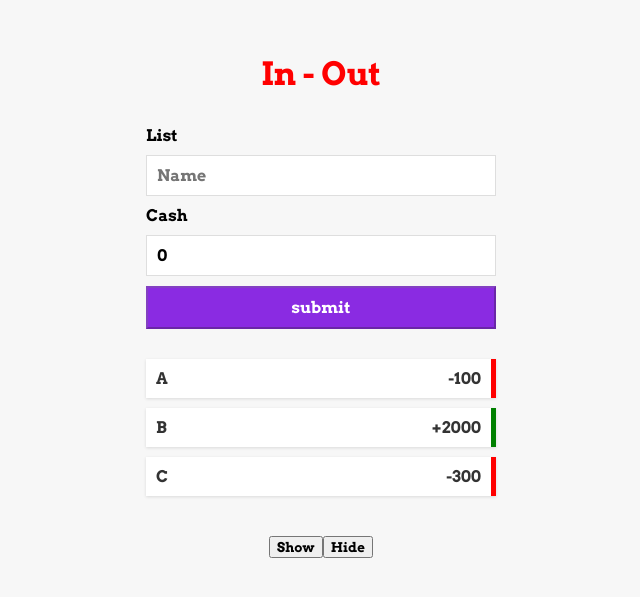
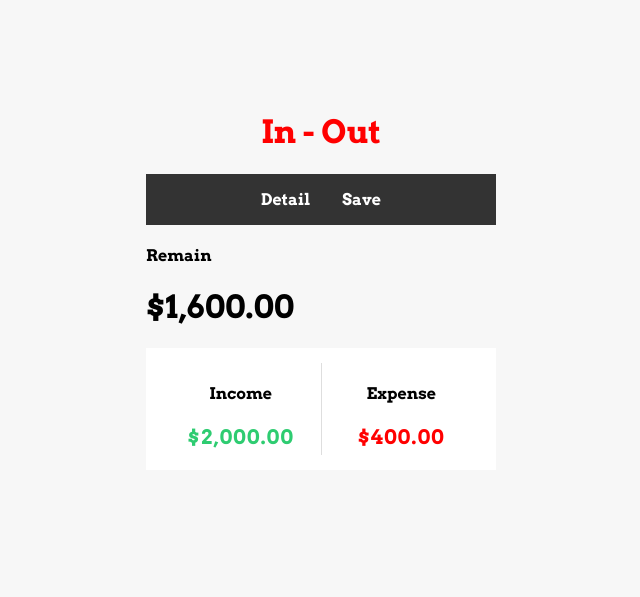
Before and after one commit to RatchagreeA/Learning, a React (Create React App) app in the folder React/react-basic/: page / in a window 1280 px wide. Shown: the part 109-706 px from the top of the page, without its empty margins (319-959 px from the left). Built offline with nearby package versions, Linux system fonts and the light colour scheme.

Commit message:
practice react router, format number and deploy

```diff
--- a/React/react-basic/package.json
+++ b/React/react-basic/package.json
@@ -9,6 +9,7 @@
     "prop-types": "^15.8.1",
     "react": "^18.1.0",
     "react-dom": "^18.1.0",
+    "react-router-dom": "^6.3.0",
     "react-scripts": "5.0.1",
     "uuid": "^8.3.2",
     "web-vitals": "^2.1.4"
--- a/React/react-basic/src/App.css
+++ b/React/react-basic/src/App.css
@@ -29,3 +29,22 @@
   font-size: 16px;
   width: 100%;
 }
+
+.Horizontal-menu {
+  list-style-type: none;
+  margin: 0;
+  padding: 0;
+  overflow: hidden;
+  background-color: #333;
+  text-align: center;
+}
+
+.Horizontal-menu li {
+  display: inline-block;
+}
+.Horizontal-menu a {
+  color: white;
+  text-decoration: none;
+  padding: 16px;
+  display: block;
+}
--- a/React/react-basic/src/App.js
+++ b/React/react-basic/src/App.js
@@ -4,6 +4,7 @@
 import { useState, useEffect, useReducer } from 'react';
 import DataContext from './data/DataContext';
 import ReportComponent from './components/ReportComponent';
+import { BrowserRouter as Router, Routes, Route, Link } from 'react-router-dom';
 
 function App() {
   const design = {color:"red", textAlign:"center", fontsize:"1.5rem"};
@@ -51,15 +52,35 @@
     }>
       <div className="container">
           <h1 style={design}>In - Out</h1>
-          {showReport && <ReportComponent />}
-          <FormComponent onAddItem={onAddNewItem}/>
-          <Transaction items={items}/>
+          {/* {showReport && <ReportComponent />} */}
+
+          <Router>
+            <div>
+              <ul className='Horizontal-menu'>
+                <li>
+                  <Link to='/'>Detail</Link>
+                </li>
+                <li>
+                  <Link to='/insert'>Save</Link>
+                </li>
+              </ul>
+              <Routes>
+                <Route path='/' element={<ReportComponent />} />
+                <Route path='/insert' element={
+                  <div>
+                    <FormComponent onAddItem={onAddNewItem}/>
+                    <Transaction items={items}/>
+                  </div>
+                } />
+              </Routes>
+            </div>
+          </Router>
       </div>
-      <div align="center">
+      {/* <div align="center">
         <h1>{result}</h1>
         <button onClick={()=>dispatch({type:"SHOW"})}>Show</button>
         <button onClick={()=>dispatch({type:"HIDE"})}>Hide</button>
-      </div>
+      </div> */}
     </DataContext.Provider>
   );
 }
--- a/React/react-basic/src/components/Item.js
+++ b/React/react-basic/src/components/Item.js
@@ -5,9 +5,12 @@
     const {title,amount} = props;
     const status = amount<0?"expense":"income";
     const symbol = amount<0?"-":"+";
+    const formatNumber=(num)=> {
+        return num.toString().replace(/(\d)(?=(\d{3})+(?!\d))/g, '$1,')
+    }
     return (
     <li className={status}>
-        {title}<span></span>{symbol}{Math.abs(amount)}
+        {title}<span></span>{symbol}{formatNumber(Math.abs(amount).toFixed(2))}
     </li>
 
     )
--- a/React/react-basic/src/components/ReportComponent.js
+++ b/React/react-basic/src/components/ReportComponent.js
@@ -5,19 +5,23 @@
 
 const ReportComponent=()=>{
     const {income,expense} = useContext(DataContext);
+    const formatNumber=(num)=> {
+        return num.toString().replace(/(\d)(?=(\d{3})+(?!\d))/g, '$1,')
+    }
+
     return (
         <div>
 
             <h4>Remain</h4>
-            <h1>${income-expense}</h1>
+            <h1>${formatNumber((income-expense).toFixed(2))}</h1>
             <div className="report-container">
                 <div>
                     <h4>Income</h4>
-                    <p className="report plus">${income}</p>
+                    <p className="report plus">${formatNumber(income.toFixed(2))}</p>
                 </div>
                 <div>
                     <h4>Expense</h4>
-                    <p className="report minus">${expense}</p>
+                    <p className="report minus">${formatNumber(expense.toFixed(2))}</p>
                 </div>
             </div>
         </div>
```
Also changed, not shown: 1 other file (tests, documents, lock files or other folders).
